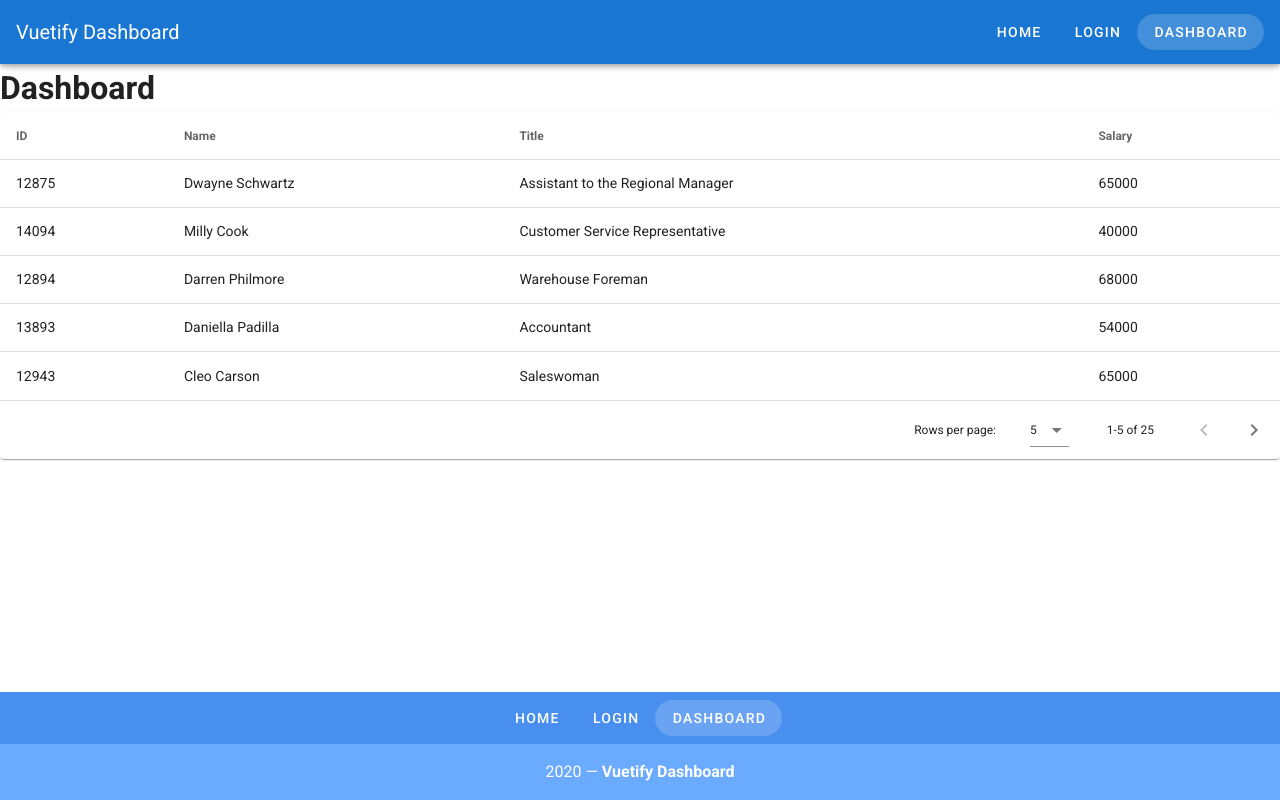
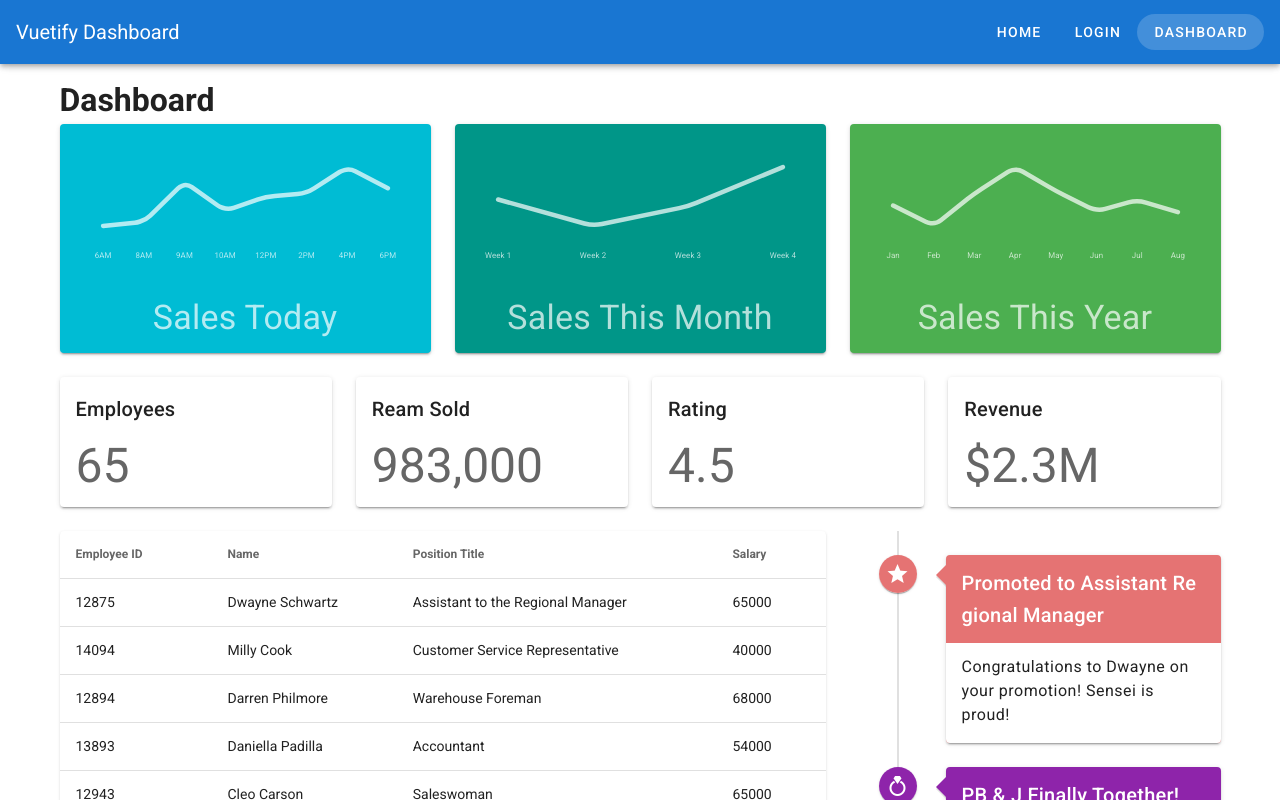
Before and after one commit to dpetrova/vue-vuetify, a Vue app: page /dashboard in a window 1280 px wide. Shown: the top 800 px of the page. Built offline with nearby package versions, Linux system fonts and the light colour scheme.

Commit message:
add data table and snackbar

```diff
--- /dev/null
+++ b/src/components/EmployeesTable.vue
@@ -0,0 +1,42 @@
+<template>
+  <v-data-table
+    :headers="headers"
+    :items="employees"
+    :items-per-page="5"
+    class="elevation-1"
+    @click:row="selectRow"
+    :multi-sort="true"
+  ></v-data-table>
+</template>
+
+<script>
+export default {
+  name: "EmployeesTable",
+  props: {
+    employees: {
+      type: Array,
+      required: true
+    }
+  },
+  data: () => ({
+    headers: [
+      { text: "Employee ID", value: "id" },
+      { text: "Name", value: "name" },
+      { text: "Position Title", value: "title" },
+      { text: "Salary", value: "salary" }
+    ]
+  }),
+  methods: {
+    selectRow(event) {
+      const employee = {
+        name: event.name,
+        title: event.title
+      };
+
+      this.$emit("select-employee", employee);
+    }
+  }
+};
+</script>
+
+<style lang="scss" scoped></style>
--- /dev/null
+++ b/src/components/EventTimeline.vue
@@ -0,0 +1,34 @@
+<template>
+  <v-timeline align-top :dense="true">
+    <v-timeline-item
+      v-for="(item, i) in timeline"
+      :key="i"
+      :color="item.color"
+      :icon="item.icon"
+      fill-dot
+    >
+      <v-card :color="item.color" dark>
+        <v-card-title class="title pt-3 pb-3">
+          <h3 class="title">{{ item.title }}</h3>
+        </v-card-title>
+        <v-card-text class="white text--primary">
+          <p class="pt-3 body-1 mb-0">
+            {{ item.text }}
+          </p>
+        </v-card-text>
+      </v-card>
+    </v-timeline-item>
+  </v-timeline>
+</template>
+
+<script>
+export default {
+  name: "EventTimeline",
+  props: {
+    timeline: {
+      type: Array,
+      required: true
+    }
+  }
+};
+</script>
--- /dev/null
+++ b/src/components/SalesGraph.vue
@@ -0,0 +1,31 @@
+<template>
+  <v-card :color="sale.color" dark>
+    <v-card-text>
+      <v-sparkline
+        :value="sale.sales"
+        :labels="sale.labels"
+        color="rgba(255, 255, 255, .7)"
+        height="100"
+        padding="24"
+        stroke-linecap="round"
+        smooth
+      />
+    </v-card-text>
+
+    <v-card-text class="text-center">
+      <div class="display-1">{{ sale.title }}</div>
+    </v-card-text>
+  </v-card>
+</template>
+
+<script>
+export default {
+  name: "SalesGraph",
+  props: {
+    sale: {
+      type: Object,
+      required: true
+    }
+  }
+};
+</script>
--- /dev/null
+++ b/src/components/StatisticCard.vue
@@ -0,0 +1,20 @@
+<template>
+  <v-card>
+    <v-card-title>{{ statistic.title }}</v-card-title>
+    <v-card-text class="display-2">{{ statistic.value }}</v-card-text>
+  </v-card>
+</template>
+
+<script>
+export default {
+  name: "StatisticCard",
+  props: {
+    statistic: {
+      type: Object,
+      required: true
+    }
+  }
+};
+</script>
+
+<style lang="scss" scoped></style>
--- a/src/views/Dashboard.vue
+++ b/src/views/Dashboard.vue
@@ -1,15 +1,32 @@
 <template>
-  <div>
+  <v-container>
     <h1>Dashboard</h1>
-    <v-data-table
-      :headers="headers"
-      :items="employees"
-      :items-per-page="5"
-      @click:row="selectRow"
-      class="elevation-1"
-    ></v-data-table>
+    <!-- sales graphs -->
+    <v-row>
+      <v-col v-for="sale in sales" :key="`${sale.title}`">
+        <SalesGraph
+          :sale="sale"
+        ></SalesGraph>
+      </v-col>
+    </v-row>
+     <!-- statistic cards -->
+    <v-row>
+      <v-col v-for="statistic in statistics" :key="`${statistic.title}`">
+        <StatisticCard :statistic="statistic" />
+      </v-col>
+    </v-row>
+    <!-- employees table and event timeline -->
+    <v-row>
+      <v-col cols="8">
+        <EmployeesTable :employees="employees" @select-employee="setEmployee" />
+      </v-col>
+      <v-col cols="4">
+        <EventTimeline :timeline="timeline" />
+      </v-col>
+    </v-row>
+    <!-- snackbar notifier -->
     <v-snackbar v-model="snackbar">
-      You have selected {{ currentItem.name}} ({{currentItem.title}})
+      You have selected {{ selectedEmployee.name}} ({{selectedEmployee.title}})
       <v-btn
         color="pink"
         text
@@ -18,36 +35,46 @@
         Close
       </v-btn>
     </v-snackbar>
-  </div>
+  </v-container>
 </template>
 
 <script>
+import EmployeesTable from "../components/EmployeesTable";
+import EventTimeline from "../components/EventTimeline";
+import SalesGraph from "../components/SalesGraph";
+import StatisticCard from "../components/StatisticCard";
+
 import employeesData from "../data/employees.json";
+import timelineData from "../data/timeline.json";
+import salesData from "../data/sales.json";
+import statisticsData from "../data/statistics.json";
 
 export default {
   name: "Dashboard",
+  components: {
+    EmployeesTable,
+    EventTimeline,
+    SalesGraph,
+    StatisticCard
+  },
   data() {
     return {
+      employees: employeesData,
+      sales: salesData,
+      statistics: statisticsData,
+      timeline: timelineData,
       snackbar: false,
-      currentItem: "",
-      headers: [
-        {
-          text: "ID",
-          align: "left",
-          sortable: false,
-          value: "id"
-        },
-        { text: "Name", value: "name" },
-        { text: "Title", value: "title" },
-        { text: "Salary", value: "salary" }
-      ],
-      employees: employeesData
+      selectedEmployee: {
+        name: "",
+        title: ""
+      }
     };
   },
   methods: {
-    selectRow(event) {
+    setEmployee(event) {
       this.snackbar = true;
-      this.currentItem = event;
+      this.selectedEmployee.name = event.name;
+      this.selectedEmployee.title = event.title;
     }
   }
 };
```
